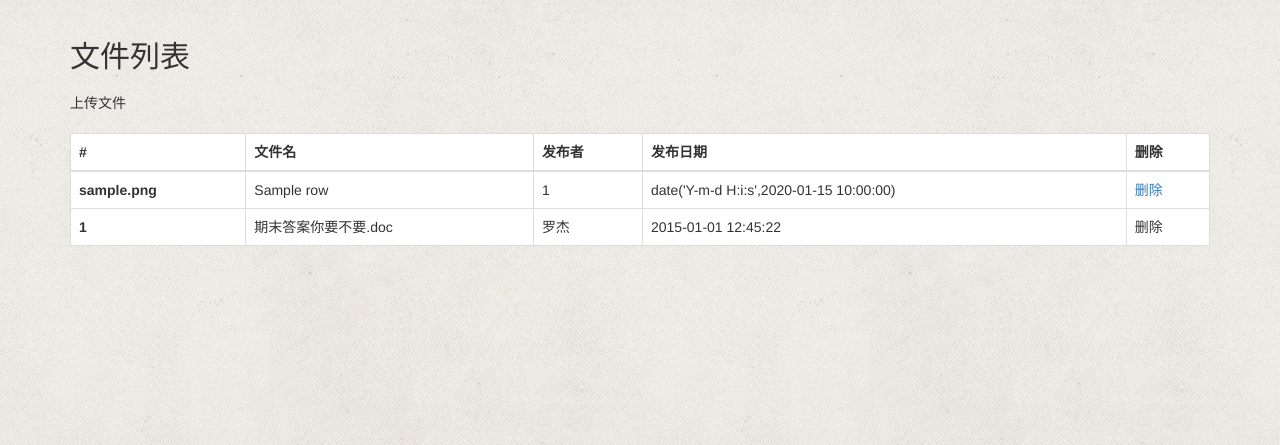
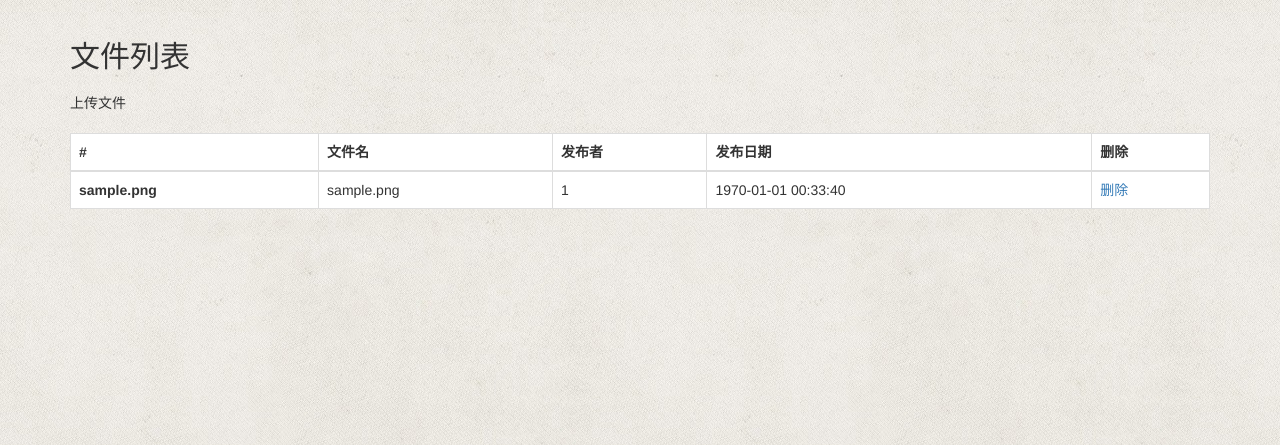
Before and after one commit to goodanchor/luojie, a CodeIgniter app: template application/views/admin/upload.php in a window 1280 px wide. Shown: the part 52-497 px from the top of the page. Run offline with CodeIgniter, Linux system fonts and the light colour scheme; the template is opened without the code that fills it: most values are stand-ins (such as "Sample title", 1, 10 or a date in 2020).

Commit message:
后台显示各数据列表

```diff
--- a/application/views/admin/index.php
+++ b/application/views/admin/index.php
@@ -56,17 +56,17 @@
 	    </thead>
 	    <tbody>
 	       	<?php
-	            foreach ($mem as $file) {
+	            foreach ($rows as $file) {
 	                $fid = $file["fileid"];
 	                $title = $file["title"];
 	                $time = $file["time"];
-	                $show = $file["ifshow"];
+	                $show = $file["avilible"];
 	                $userid = $file["userid"];
 	                echo "<tr>
 	                   		<th scope='row'>$fid</th>
 	          				<td>$title</td>
 				          	<td>$userid</td>
-				          	<td>date('Y-m-d H:i:s',$time)</td>
+				          	<td>".date('Y-m-d H:i:s',$time)."</td>
 				          	<td><a href=>删除</a></td>
 	                </tr>";
 	            }
--- a/application/views/admin/news_list.php
+++ b/application/views/admin/news_list.php
@@ -55,7 +55,7 @@
 	    </thead>
 	    <tbody>
 	        <?php
-	            foreach ($row as $news) {
+	            foreach ($rows as $news) {
 	                $nid = $news["noticeid"];
 	                $title = $news["title"];
 	                $time = $news["time"];
@@ -65,7 +65,7 @@
 	                   		<th scope="row">$nid</th>
 	          				<td>$title</td>
 				          	<td>$userid</td>
-				          	<td>date('Y-m-d H:i:s',$time)</td>
+				          	<td>".date('Y-m-d H:i:s',$time)."</td>
 				          	<td><a href="">编辑</a></td>
 				          	<td><a href="">删除</a></td>
 	                </tr>";
--- a/application/views/admin/page_list.php
+++ b/application/views/admin/page_list.php
@@ -55,17 +55,16 @@
 	    </thead>
 	    <tbody>
 	    	 <?php
-	            foreach ($row as $page) {
+	            foreach ($rows as $page) {
 	                $pid = $page["passageid"];
 	                $title = $page["title"];
 	                $time = $page["time"];
-	                $show = $page["ifshow"];
 	                $userid = $page["userid"];
 	                echo "<tr>
 	                   		<th scope='row'>$pid</th>
 	          				<td>$title</td>
 				          	<td>$userid</td>
-				          	<td>date('Y-m-d H:i:s',$time)</td>
+				          	<td>".date('Y-m-d H:i:s',$time)."</td>
 				          	<td><a href='./index.php/passage/edit?pid=$pid'>编辑</a></td>
 				          	<td><a href=''>删除</a></td>
 	                </tr>";
--- a/application/views/admin/upload.php
+++ b/application/views/admin/upload.php
@@ -62,28 +62,21 @@
 	    </thead>
 	    <tbody>
 	    	<?php
-	            foreach ($row as $file) {
+	            foreach ($rows as $file) {
 	                $fid = $file["fileid"];
-	                $title = $file["title"];
-	                $time = $file["time"];
-	                $show = $file["ifshow"];
+	                $title = $file["filename"];
+	                $time = $file["uploadtime"];
+	                $show = $file["avilible"];
 	                $userid = $file["userid"];
 	                echo "<tr>
 	                   		<th scope='row'>$fid</th>
 	          				<td>$title</td>
 				          	<td>$userid</td>
-				          	<td>date('Y-m-d H:i:s',$time)</td>
+				          	<td>".date('Y-m-d H:i:s',$time)."</td>
 				          	<td><a href=''>删除</a></td>
 	                </tr>";
 	            }
 	        ?>
-	        <tr>
-	          	<th scope="row">1</th>
-	          	<td>期末答案你要不要.doc</td>
-	          	<td>罗杰</td>
-	          	<td>2015-01-01 12:45:22</td>
-	          	<td>删除</td>
-	        </tr>
 	    </tbody>
 	    </table>
     </div><!-- /.container -->
```
